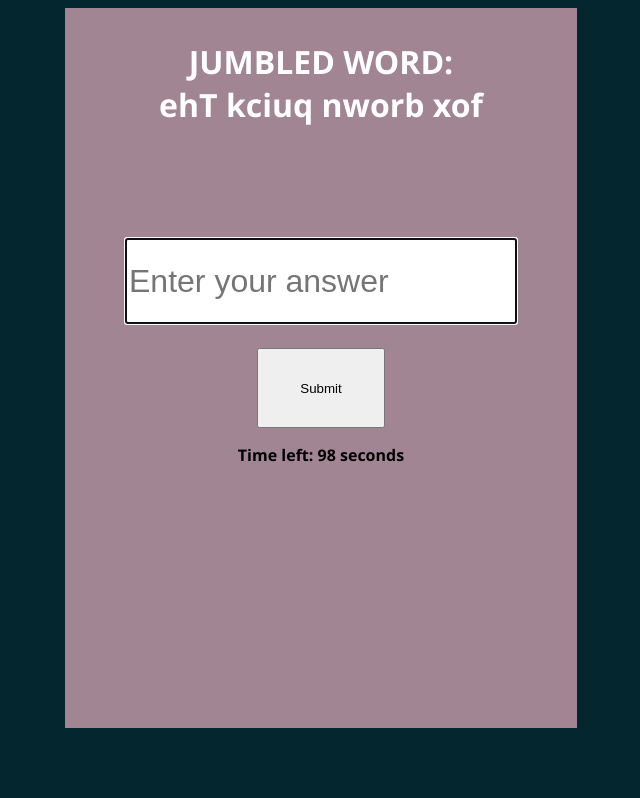
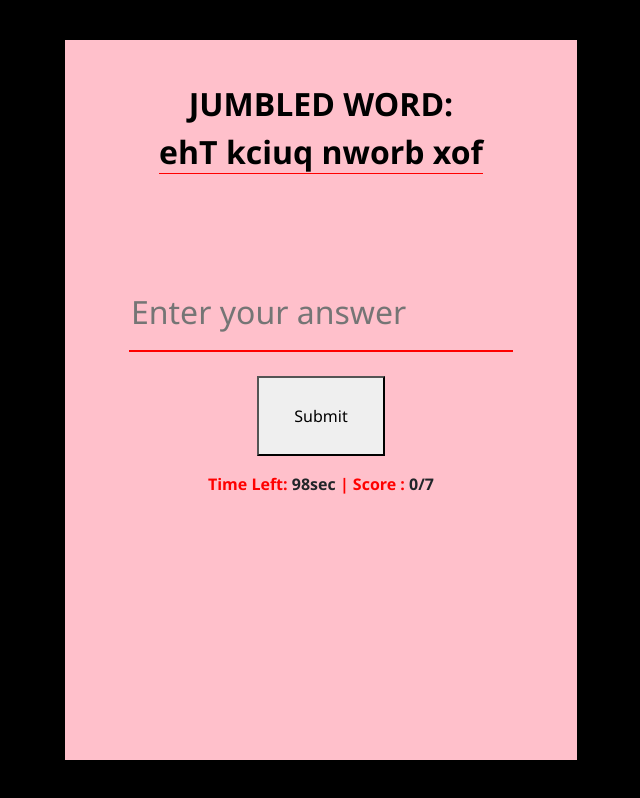
Before and after one commit to Piyushmakkar98/Jumble-word, a plain HTML site: page index.html in a window 1280 px wide. Shown: the whole page, without its empty margins (319-959 px from the left). Drawn offline with nearby package versions, Linux system fonts and the light colour scheme.

Commit message:
Changed css

```diff
--- a/index.html
+++ b/index.html
@@ -4,49 +4,71 @@
     <meta charset="UTF-8">
     <meta name="viewport" content="width=device-width, initial-scale=1.0">
     <title>Document</title>
+    <link href="https://cdn.jsdelivr.net/npm/bootstrap@5.3.3/dist/css/bootstrap.min.css" rel="stylesheet" integrity="sha384-QWTKZyjpPEjISv5WaRU9OFeRpok6YctnYmDr5pNlyT2bRjXh0JMhjY6hW+ALEwIH" crossorigin="anonymous">
     <style>
-        body{
-            /* background-image: url(https://images.pexels.com/photos/2312040/pexels-photo-2312040.jpeg?auto=compress&cs=tinysrgb&w=1260&h=750&dpr=1); */
-            background-color: rgb(4, 38, 47);
+        *{
+            margin: 0;
+        }
+        .holder{
+            height: 100vh;
+            width: 100vw;
+            background-color: black;
             display: flex;
             justify-content: center;
-            /* align-items: center; */
+            align-items: center;
         }
         .container{
-            background-color: rgb(161, 133, 146);
+            background-color: pink;
             height: 90vh;
             width: 40vw;
-            /* display: grid;
-            justify-content: center; */
             text-align: center;
             display: block;
             font-family: 'Segoe UI', Tahoma, Geneva, Verdana, sans-serif;
             font-weight: 600;
         }
         .jumble{
-            color: white;
+            color: black;
             font-size: xx-large;
+            margin-top: 5vh;
         }
         #answer{
             width: 30vw;
             height: 10vh;
             font-size: xx-large;
             margin-top: 10vh;
+            outline: 0;
+            border: 0;
+            border-bottom: 2px solid red;
+            background-color: pink;
+            /* border-radius:  3px; */
         }
         button{
             height: 10vh;
             width: 10vw;
             margin-top:3vh;
         }
+        #jumbled-sentence{
+            border-bottom: 1px solid red;
+            /* border-radius:  px; */
+        }
+        .nice{
+            color: red;
+        }
+        #scores{
+            color: red;
+        }
     </style>
+
 </head>
 <body>
-    <div class="container">
-        <p class="jumble" >JUMBLED WORD: <br> <span id="jumbled-sentence"></span> </p>
-        <input type="text" name="" id="answer" placeholder="Enter your answer" ><br>
-        <button type="submit" id="submit" >Submit</button>
-        <p id="message"></p>
-        <p><span id="current-time"></span> </p>
+    <div class="holder">
+        <div class="container">
+            <p class="jumble" >JUMBLED WORD: <br> <span id="jumbled-sentence"></span> </p>
+            <input type="text" name="" id="answer" placeholder="Enter your answer" ><br>
+            <button type="submit" id="submit" >Submit</button>
+            <p id="message"></p>
+            <p><span class="nice">Time Left: </span><span id="current-time"></span>sec<span id="scores" > | Score : </span><span id="score">0/7</span> </p>
+        </div>
     </div>
     <script>
         document.addEventListener("DOMContentLoaded", function(){
@@ -67,6 +89,8 @@
             var timeLeft = 101;
             var timer;
             var timerElement = document.getElementById("current-time");
+            var score=0;
+            var scoreElement = document.getElementById('score');
 
             // shuffling an array
             function shuffleArray(array) {
@@ -107,6 +131,7 @@
                 else {
                     clearInterval(timer);
                     messageElement.textContent = "Congratulations! You solved all the jumbled sentences!";
+                    alert("Congratulations! You solved all the jumbled sentences!");
                     window.location.href = "final.html";
                 }
             }
@@ -117,6 +142,8 @@
                     index++;
                     currentIndex=shuffledArray[index];
                     messageElement.textContent = "Correct! Answer.";
+                    score++;
+                    scoreElement.textContent=score + "/7";
                     popup();
                     displayNextJumble();
                 } else {
@@ -130,12 +157,14 @@
                 clearInterval(timer);
                 timer = setInterval(function() {
                     timeLeft--;
-                    timerElement.textContent = "Time left: " + timeLeft + " seconds";
+                    timerElement.textContent = timeLeft ;
                     if (timeLeft <= 0) {
                         clearInterval(timer);
                         messageElement.textContent = "Time's up! Starting over.";
                         popup();
                         alert("Game over. Click ok to restart");
+                        score=0;
+                        scoreElement.textContent=score + "/7";
                         // alert("Times up");
                         startGame();
                     }
@@ -144,7 +173,7 @@
 
             function popup(){
                 setTimeout(function() {
-                messageElement.style.display = 'none';
+                messageElement.textContent="";
             }, 3000);
                 // messageElement.style.display= 'block';
             }
```
